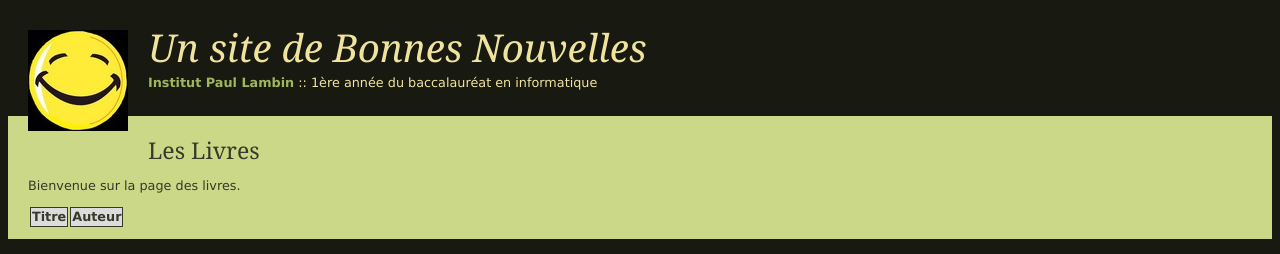
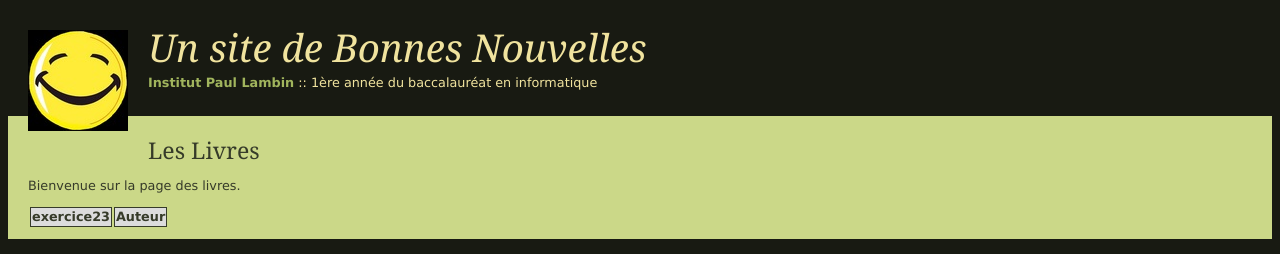
Before and after one commit to I-Ibrahim-I/devOps1, a PHP site: template views/books.php in a window 1280 px wide. Shown: the top 254 px of the page. Run offline with PHP 8.4, Linux system fonts and the light colour scheme; the template is opened without the code that fills it, so the values that code supplies are empty; some libraries are stand-ins or nearby versions.

Commit message:
books.php - modif balise th

```diff
--- a/views/books.php
+++ b/views/books.php
@@ -4,7 +4,7 @@
 	<table id="tableBalises">
 		<thead>
 			<tr>
-				<th>Titre</th>
+				<th>exercice23</th>
 				<th>Auteur</th>
 			</tr>
 		</thead>
```
